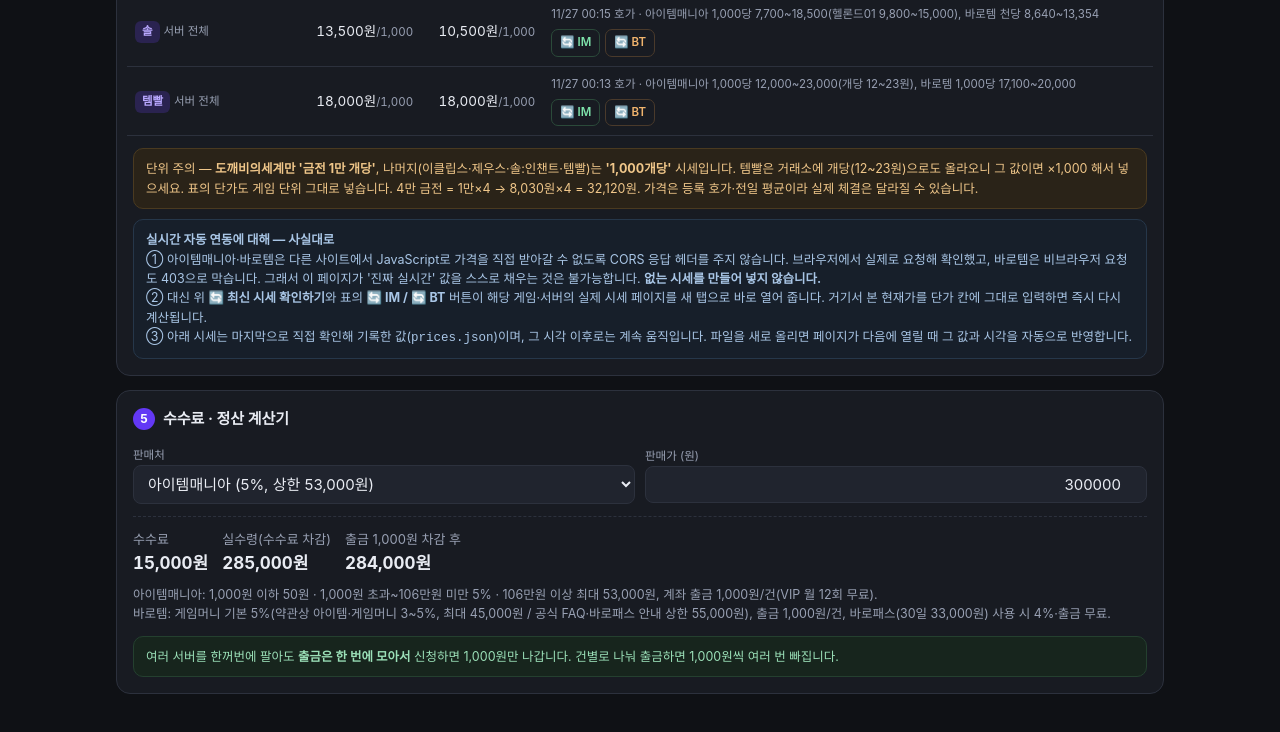
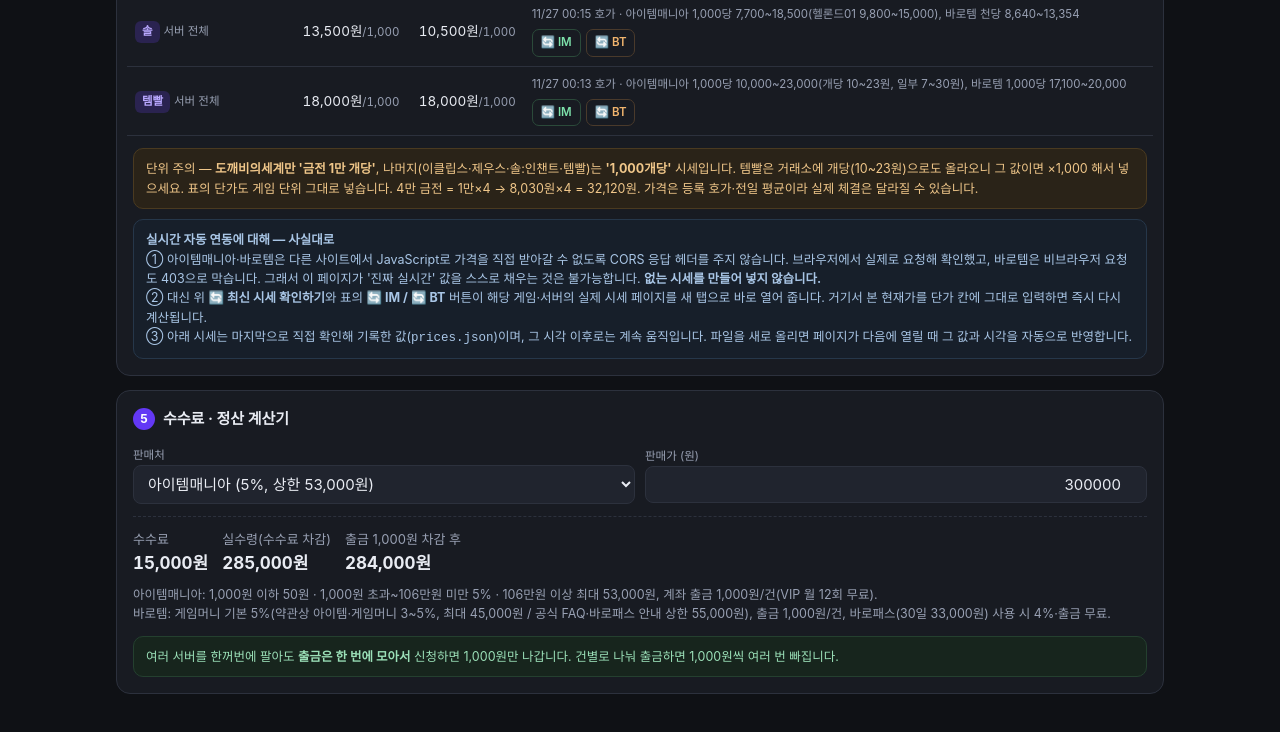
Before and after one commit to sabsab762-ai/ssalmeok-sell, a plain HTML site: page index.html in a window 1280 px wide. Shown: the part 1665-2397 px from the top of the page. Drawn offline with Linux system fonts and the light colour scheme.

Commit message:
템빨 시세 호가 범위 정밀 수정

```diff
--- a/index.html
+++ b/index.html
@@ -226,7 +226,7 @@
 
     <div class="warnbox" style="margin-top:12px">
       단위 주의 — <b>도깨비의세계만 '금전 1만 개당'</b>, 나머지(이클립스·제우스·솔:인챈트·템빨)는 <b>'1,000개당'</b> 시세입니다.
-      템빨은 거래소에 개당(12~23원)으로도 올라오니 그 값이면 ×1,000 해서 넣으세요. 표의 단가도 게임 단위 그대로 넣습니다.
+      템빨은 거래소에 개당(10~23원)으로도 올라오니 그 값이면 ×1,000 해서 넣으세요. 표의 단가도 게임 단위 그대로 넣습니다.
       4만 금전 = 1만×4 → 8,030원×4 = 32,120원. 가격은 등록 호가·전일 평균이라 실제 체결은 달라질 수 있습니다.
     </div>
 
@@ -335,7 +335,7 @@ let PRICE_PRESET = [
   { game:"이클립스:더어웨이크닝", server:"발키리아 04", im:5800, bt:4600, note:"아이템매니아 다수 4,700~6,700" },
   { game:"제우스:오만의신", server:"아레스 1", im:5190, bt:6300, note:"아이템매니아 일평균(11/25, 전일 +170)" },
   { game:"솔:인챈트", server:"", im:13500, bt:10500, note:"11/27 00:15 호가 · 아이템매니아 1,000당 7,700~18,500(헬론드01 9,800~15,000), 바로템 천당 8,640~13,354" },
-  { game:"템빨:오버기어드", server:"", im:18000, bt:18000, note:"11/27 00:13 호가 · 아이템매니아 1,000당 12,000~23,000(개당 12~23원), 바로템 1,000당 17,100~20,000" }
+  { game:"템빨:오버기어드", server:"", im:18000, bt:18000, note:"11/27 00:13 호가 · 아이템매니아 1,000당 10,000~23,000(개당 10~23원, 일부 7~30원), 바로템 1,000당 17,100~20,000" }
 ];
 
 const FEE = {
--- a/prices.json
+++ b/prices.json
@@ -11,6 +11,6 @@
     { "game": "이클립스:더어웨이크닝", "server": "발키리아 04", "im": 5800, "bt": 4600, "note": "아이템매니아 다수 4,700~6,700" },
     { "game": "제우스:오만의신", "server": "아레스 1", "im": 5190, "bt": 6300, "note": "아이템매니아 일평균(11/25, 전일 +170)" },
     { "game": "솔:인챈트", "server": "", "im": 13500, "bt": 10500, "note": "11/27 00:15 호가 · 아이템매니아 1,000당 7,700~18,500(헬론드01 9,800~15,000), 바로템 천당 8,640~13,354" },
-    { "game": "템빨:오버기어드", "server": "", "im": 18000, "bt": 18000, "note": "11/27 00:13 호가 · 아이템매니아 1,000당 12,000~23,000(개당 12~23원), 바로템 1,000당 17,100~20,000" }
+    { "game": "템빨:오버기어드", "server": "", "im": 18000, "bt": 18000, "note": "11/27 00:13 호가 · 아이템매니아 1,000당 10,000~23,000(개당 10~23원, 일부 7~30원), 바로템 1,000당 17,100~20,000" }
   ]
 }
```
